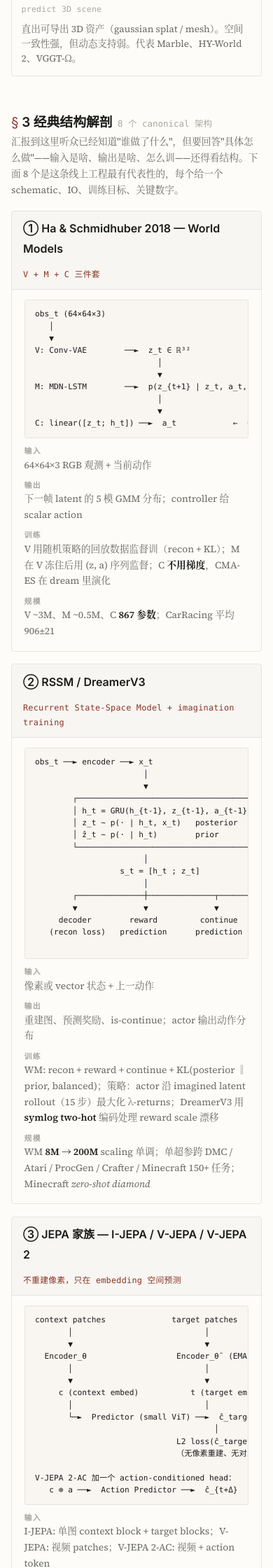
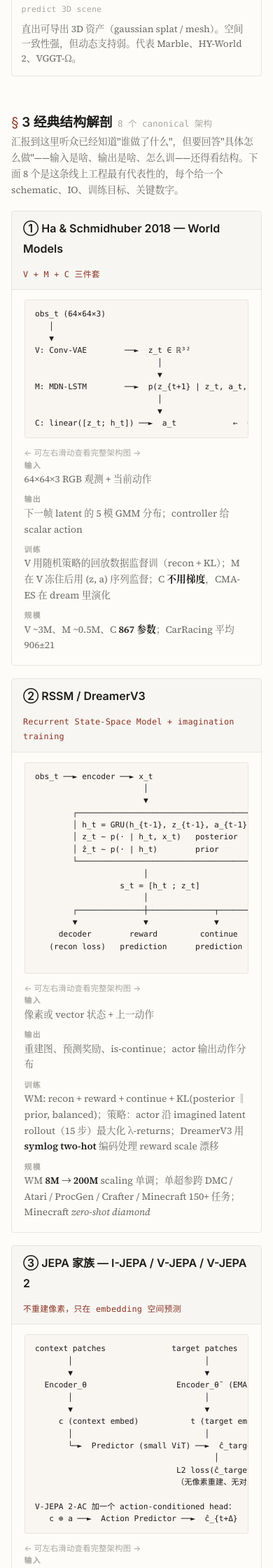
Before and after one commit to pixeli99/PIXELI, a Jekyll site: the page built from world-models.html, in a window 390 px wide. Shown: the part 4160-6400 px from the top of the page at 70% size. Built offline with Jekyll 4.4.1, drawn with Linux system fonts in a browser that asks for light colours; some of the changed text lies outside the part shown.

Commit message:
mobile + a11y：world-models 架构图补横向滑动提示，修复激活态筛选器键盘焦点轮廓
8 张 ASCII 架构图（V+M+C、RSSM、JEPA 等）在 390px 视口下普遍溢出，
复用 .scroll-hint 逻辑补提示；激活态 .wm-chip 的 focus-visible 轮廓
与 --accent 背景色相同导致键盘用户看不到焦点，改用 var(--bg) 补对比。

Co-authored-by: Claude <noreply@anthropic.com>

```diff
--- a/world-models.html
+++ b/world-models.html
@@ -189,6 +189,9 @@ description: World Models 领域论文全景：时间线、方法对比、技术
        --bg (#18181a) gives ~5.4:1 and passes AA */
     .wm-chip.active { color: var(--bg); }
   }
+  /* active chip background == --accent; default outline is also --accent and vanishes.
+     use --bg color: near-white on dark-red, near-black on orange */
+  .wm-chip.active:focus-visible { outline-color: var(--bg); }
   .wm-summary {
     font-family: var(--font-sans);
     font-size: 0.78rem;
@@ -1703,5 +1706,15 @@ document.querySelectorAll('.wm-tab-wrap').forEach(function(wrap) {
   }
 });
 
+// 窄屏下架构图被裁掉时补一行滑动提示
+document.querySelectorAll('.wm-arch-diagram').forEach(function(pre) {
+  if (pre.scrollWidth > pre.clientWidth + 1) {
+    var hint = document.createElement('p');
+    hint.className = 'scroll-hint';
+    hint.textContent = '← 可左右滑动查看完整架构图 →';
+    pre.insertAdjacentElement('afterend', hint);
+  }
+});
+
 })();
 </script>
```
